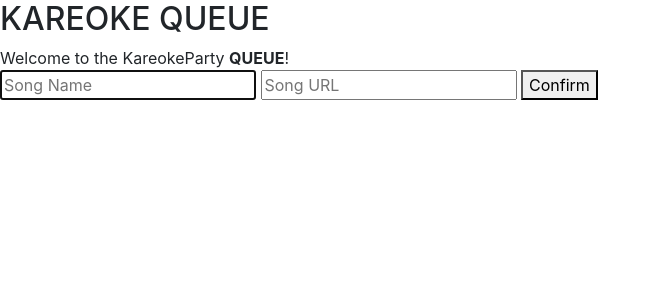
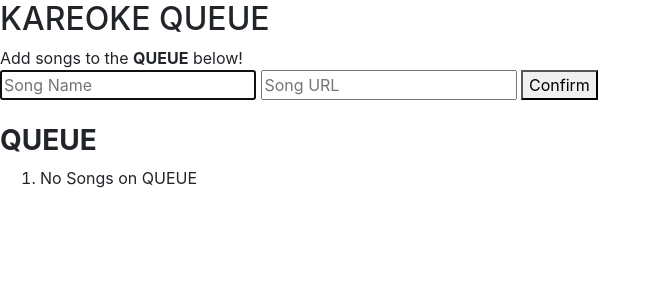
Before and after one commit to Chawiry/KaraokeParty, a Flask app: page /queue in a window 1280 px wide. Shown: the top 300 px of the page, without its empty margins (0-661 px from the left). Run offline with Flask 3, Linux system fonts and the light colour scheme; data that the repository does not hold is empty; some libraries are stand-ins or nearby versions.

Commit message:
Added Queue Visualization throuhg /queue, and updated the readme to reflect it

```diff
--- a/app.py
+++ b/app.py
@@ -11,7 +11,21 @@ import socket
 app = Flask(__name__)
 
 
+def createDBTables():
+    with sqlite3.connect("song_queue.db") as conn:
+        # creates a table if it doesnt exist
+        conn.execute("""
+            CREATE TABLE IF NOT EXISTS song_queue(
+            song_name STRING PRIMARY KEY,
+            queue_pos INTEGER NOT NULL,
+            song_url STRING NOT NULL
+            )
+        """)
+        conn.commit()
+
+
 if __name__ == "__main__":
+    createDBTables()
     app.run(host=socket.gethostname())
     print("Running on: https://" + socket.gethostname() + ":5000/")
 
@@ -32,7 +46,18 @@ def index():
 @app.route("/queue")
 def queue():
     # Add songs to queue page
-    return render_template("queue.html")
+
+    song_queue = []
+    with sqlite3.connect("song_queue.db") as conn:
+        cursor = conn.cursor()
+        song_queue = cursor.execute("SELECT song_name FROM song_queue").fetchall()
+
+    songs = ""
+    for song in song_queue:
+        songs += f"{song[0]}*^%"  #### *^% is only a separator to split without the risk of spliting a song name on the queue.html file
+
+    songs = songs[0:-3]
+    return render_template("queue.html", songs=songs)
 
 
 @app.route("/add_to_queue", methods=["POST"])
@@ -52,15 +77,6 @@ def add_song_to_db(song_name, song_url):
     with sqlite3.connect("song_queue.db") as conn:
         cursor = conn.cursor()
         conn.execute("BEGIN")
-
-        # creates a table if it doesnt exist
-        conn.execute("""
-            CREATE TABLE IF NOT EXISTS song_queue(
-            song_name STRING PRIMARY KEY,
-            queue_pos INTEGER NOT NULL,
-            song_url STRING NOT NULL
-            )
-        """)
 
         try:
             cursor.execute("SELECT * FROM song_queue")
@@ -82,14 +98,6 @@ def add_song_to_db(song_name, song_url):
 def visualizer():
     with sqlite3.connect("song_queue.db") as conn:
         cursor = conn.cursor()
-
-        conn.execute("""
-            CREATE TABLE IF NOT EXISTS song_queue(
-            song_name STRING PRIMARY KEY,
-            queue_pos INTEGER NOT NULL,
-            song_url STRING NOT NULL
-            )
-        """)
 
         row = cursor.execute("SELECT * FROM song_queue WHERE queue_pos=0;").fetchone()
         if row:
--- a/templates/queue.html
+++ b/templates/queue.html
@@ -2,12 +2,37 @@
 
 {% block body %}
     <h2>KAREOKE QUEUE</h2>
-    <body>Welcome to the KareokeParty <b>QUEUE</b>!</body>
+    <body>Add songs to the <b>QUEUE</b> below!</body>
 
-    <form action="{{ url_for('add_to_queue') }}" method="post">
-      <input type="text" name="song_name" autocomplete="off" required autofocus placeholder="Song Name">
-      <input type="text" name="song_url" autocomplete="off" required autofocus placeholder="Song URL">
-      <button type="submit">Confirm</button>
-    </form>
+    <div>
+      <form action="{{ url_for('add_to_queue') }}" method="post">
+        <input type="text" name="song_name" autocomplete="off" required autofocus placeholder="Song Name">
+        <input type="text" name="song_url" autocomplete="off" required autofocus placeholder="Song URL">
+        <button type="submit">Confirm</button>
+      </form>
+    </div>
+    <br>
+    <div>
+      <h3><b>QUEUE</b></h3>
+      <ol id="songs_List"></ol>
+      <script>
+        let songs = '{{ songs }}';
+        if(songs != '')
+        {
+          let list = document.getElementById("songs_List");
+          songs.split("*^%").forEach((song) => {
+            let li = document.createElement("li");
+            li.innerText = song;
+            list.appendChild(li);
+          });
+        }
+        else
+        {
+          let li = document.createElement("li");
+          li.innerText = "No Songs on QUEUE";
+          document.getElementById("songs_List").appendChild(li);
+        }
+      </script>
+    </div>
 
 {% endblock %}
```
Also changed, not shown: README.md.
